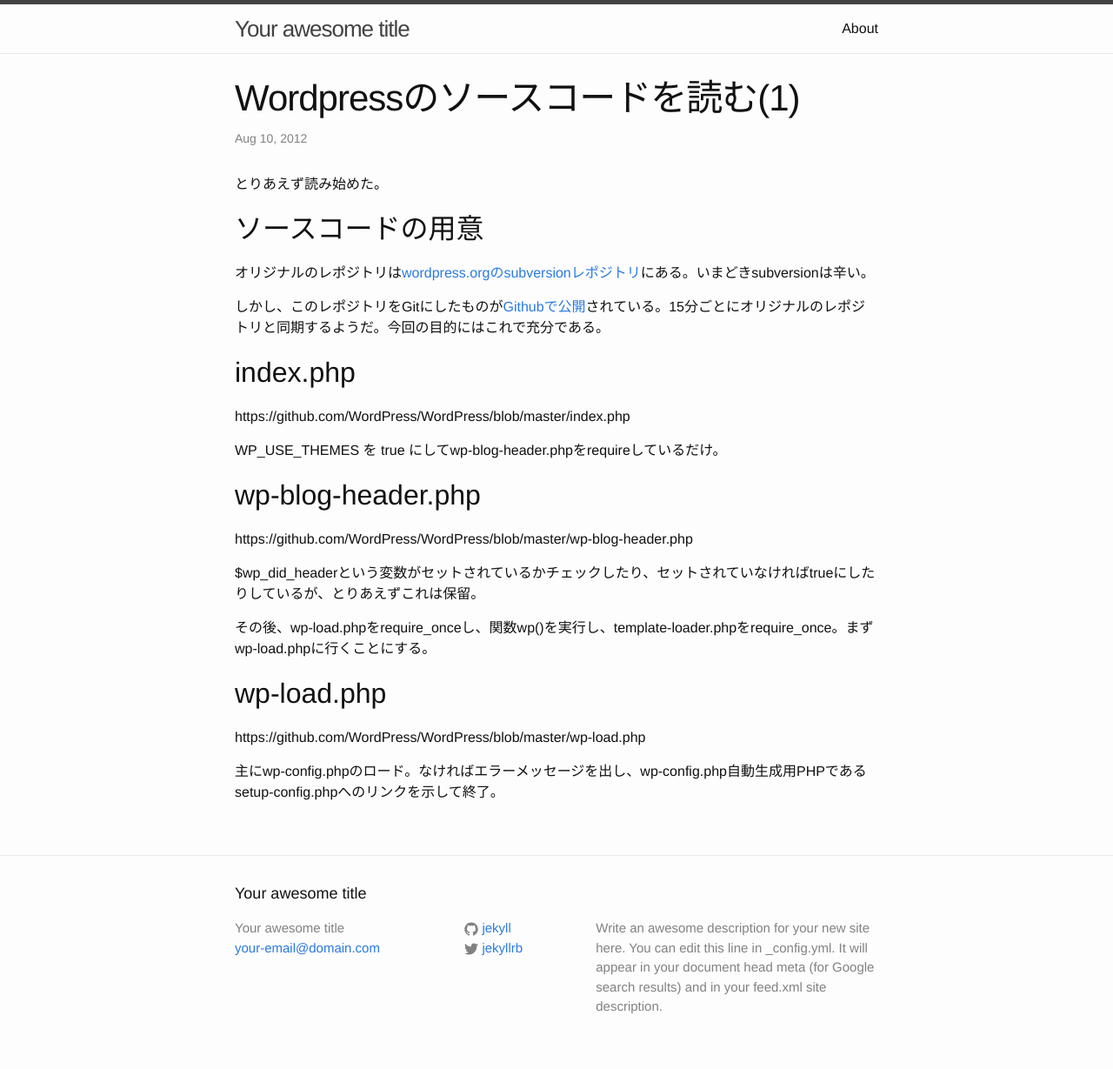
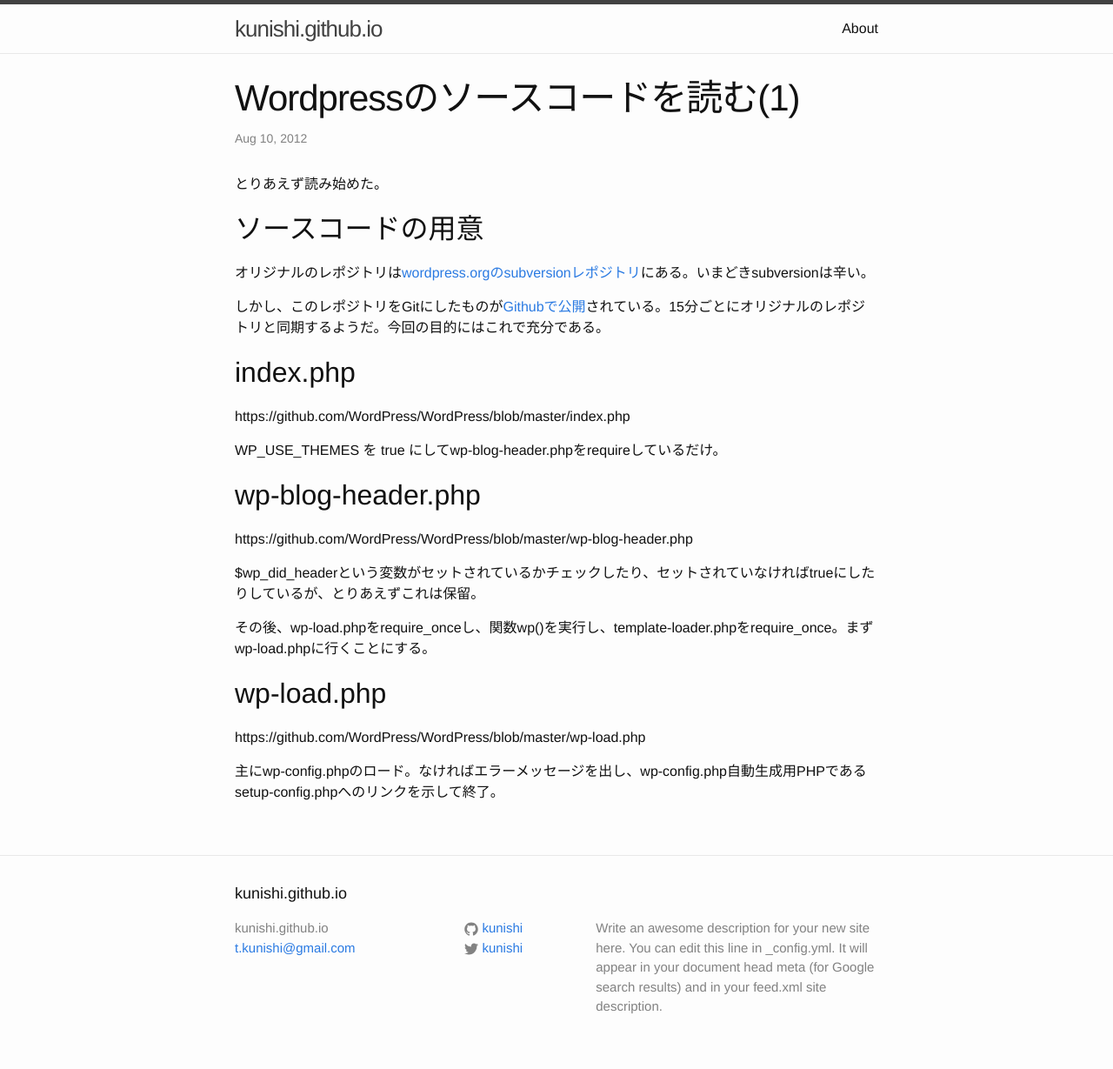
Before and after one commit to kunishi/kunishi.github.io, a Jekyll site: the page built from _posts/2012-08-10-reading-wordpress-source-code.markdown, in a window 1280 px wide. Shown: the whole page at 87% size. Built offline with Jekyll 4.4.1, drawn with Linux system fonts in a browser that asks for light colours.

Commit message:
removed category.  fix jekyll configurations.

```diff
--- a/_config.yml
+++ b/_config.yml
@@ -6,17 +6,18 @@
 # 'jekyll serve'. If you change this file, please restart the server process.
 
 # Site settings
-title: Your awesome title
-email: your-email@domain.com
+title: kunishi.github.io
+email: t.kunishi@gmail.com
 description: > # this means to ignore newlines until "baseurl:"
   Write an awesome description for your new site here. You can edit this
   line in _config.yml. It will appear in your document head meta (for
   Google search results) and in your feed.xml site description.
 baseurl: "" # the subpath of your site, e.g. /blog
-url: "http://yourdomain.com" # the base hostname & protocol for your site
-twitter_username: jekyllrb
-github_username:  jekyll
+url: "http://kunishi.github.io" # the base hostname & protocol for your site
+timezone: Asia/Tokyo
+twitter_username: kunishi
+github_username:  kunishi
 
 # Build settings
+exclude: ["Gemfile", "Gemfile.lock", "vendor"]
 markdown: kramdown
-exclude: ["vendor"]
--- a/_posts/2012-08-10-reading-wordpress-source-code.markdown
+++ b/_posts/2012-08-10-reading-wordpress-source-code.markdown
@@ -2,8 +2,6 @@
 layout: post
 title: "Wordpressのソースコードを読む(1)"
 date: 2012-08-10 02:57
-comments: true
-categories: wordpress
 ---
 とりあえず読み始めた。
 
--- a/_posts/2012-08-10-wordpress-code-reading-2.markdown
+++ b/_posts/2012-08-10-wordpress-code-reading-2.markdown
@@ -2,8 +2,6 @@
 layout: post
 title: "WordPressのソースコードリーディング(2)"
 date: 2012-08-10 09:38
-comments: true
-categories: wordpress
 ---
 昨日の続き。
 
```
